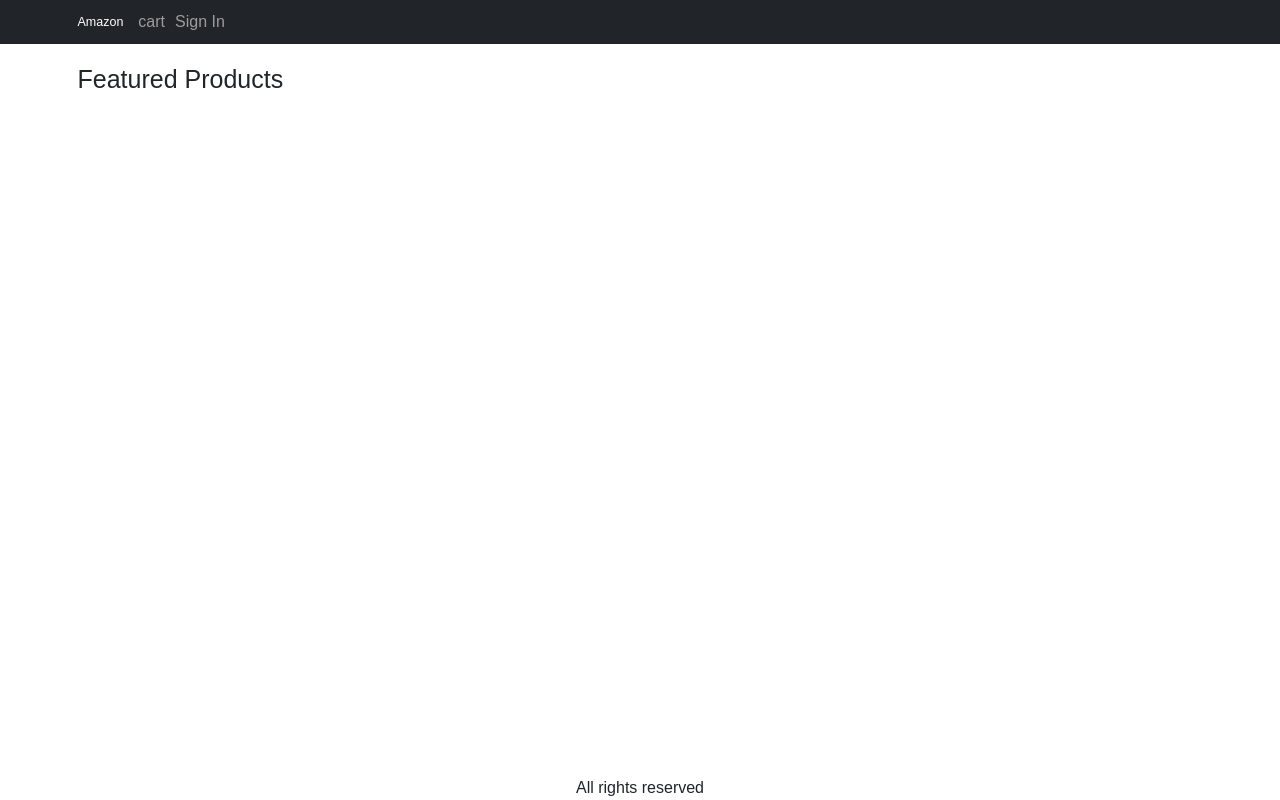
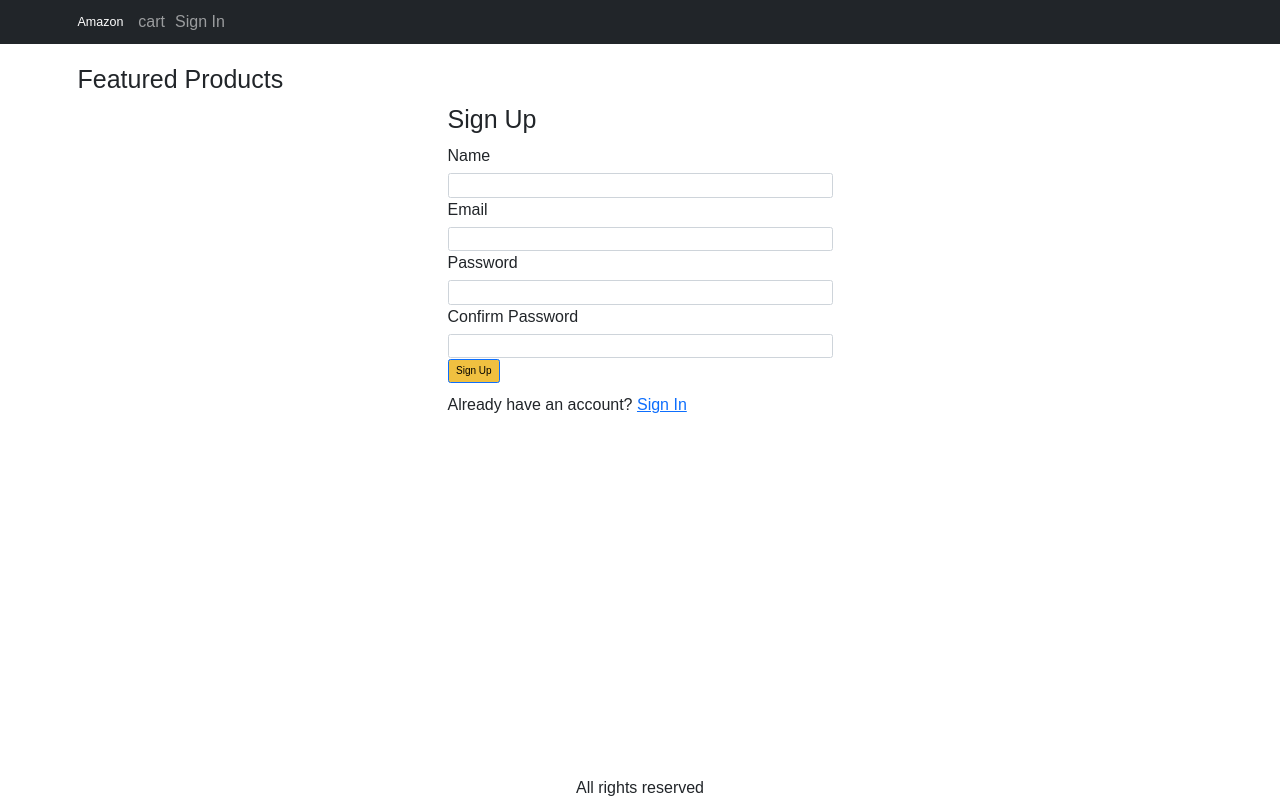
Before and after one commit to Umberto81/Amazon-Clone-App, a React (Create React App) app: page /signup in a window 1280 px wide. Built offline with nearby package versions, Linux system fonts and the light colour scheme.

Commit message:
created signup route and component

```diff
--- a/src/App.js
+++ b/src/App.js
@@ -11,6 +11,7 @@
 import { ToastContainer } from 'react-toastify';
 import 'react-toastify/dist/ReactToastify.css';
 import ShippingAddressScreen from "./screens/ShippingAddressScreen";
+import SignUpScreen from "./screens/SignUpSCreen";
 
 function App() {
   const { state, dispatch: ctxDispatch } = useContext(Store);
@@ -82,6 +83,7 @@
               <Route path="/product/:slug" element={<ProductScreen />}></Route>
               <Route path="/cart" element={<CartScreen />}></Route>
               <Route path="/signin" element={<SignInScreen />}></Route>
+              <Route path="/signup" element={<SignUpScreen />}></Route>
               <Route path="/shipping" element={<ShippingAddressScreen />}></Route>
 
             </Routes>
--- /dev/null
+++ b/src/screens/SignUpSCreen.js
@@ -0,0 +1,98 @@
+import React, { useContext, useEffect, useState } from "react";
+import { Button, Container, Form } from "react-bootstrap";
+import { Helmet } from "react-helmet-async";
+import { Link, useLocation, useNavigate } from "react-router-dom";
+import axios from "axios";
+import { Store } from "../Store";
+import { toast } from "react-toastify";
+import { getError } from "../utils";
+
+export default function SignUpScreen() {
+  const { search } = useLocation();
+  const redirectInURL = new URLSearchParams(search).get("redirect");
+  const redirect = redirectInURL ? redirectInURL : "/";
+
+  const [name, setName] = useState('');
+  const [email, setEmail] = useState("");
+  const [password, setPassword] = useState("");
+  const [confirmPassword, setConfirmPassword] = useState("");
+  const { state, dispatch: ctxDispatch } = useContext(Store);
+  const { userInfo } = state;
+  const navigate = useNavigate();
+
+  const submitHandler = async (e) => {
+    e.preventDefault();
+    if(password !== confirmPassword){
+        toast.error('passwords do not match!');
+        return;
+    }
+    try {
+      const { data } = await axios.post("/api/users/signup", {
+        name,
+        email,
+        password,
+      });
+      ctxDispatch({ type: "USER_SIGNIN", payload: data });
+      localStorage.setItem("userInfo", JSON.stringify(data));
+      navigate(redirect || "/");
+    } catch (err) {
+      toast.error(getError(err));
+    }
+  };
+
+  useEffect(() => {
+    if (userInfo) {
+      navigate(redirect);
+    }
+  }, [navigate, redirect, userInfo]);
+
+  return (
+    <Container className="small-container">
+      <Helmet>
+        <title>Sign Up</title>
+      </Helmet>
+      <h1 className="my-3">Sign Up</h1>
+      <Form onSubmit={submitHandler}>
+      <Form.Group mb-3 controlId="name">
+          <Form.Label>Name</Form.Label>
+          <Form.Control
+            type="name"
+            required
+            onChange={(e) => setName(e.target.value)}
+        />
+        </Form.Group>
+        <Form.Group mb-3 controlId="email">
+          <Form.Label>Email</Form.Label>
+          <Form.Control
+            type="email"
+            required
+            onChange={(e) => setEmail(e.target.value)}
+          />
+        </Form.Group>
+        <Form.Group mb-3 controlId="password">
+          <Form.Label>Password</Form.Label>
+          <Form.Control
+            type="password"
+            required
+            onChange={(e) => setPassword(e.target.value)}
+          />
+        </Form.Group>
+        <Form.Group mb-3 controlId="confirmPassword">
+          <Form.Label>Confirm Password</Form.Label>
+          <Form.Control
+            type="password"
+            required
+            onChange={(e) => setConfirmPassword(e.target.value)}
+          />
+        </Form.Group>
+        <div className="mb-3">
+          <Button type="submit">Sign Up</Button>
+        </div>
+        <div className="mb-3">
+          Already have an account?{" "}
+          <Link to={`/signup?redirect=${redirect}`}>Sign In</Link>
+        </div>
+      </Form>
+    </Container>
+  );
+}
```
Also changed, not shown: 1 other file (tests, documents, lock files or other folders).
